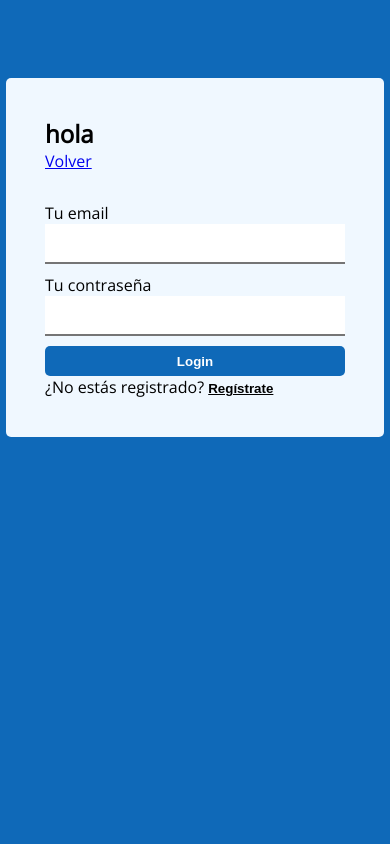
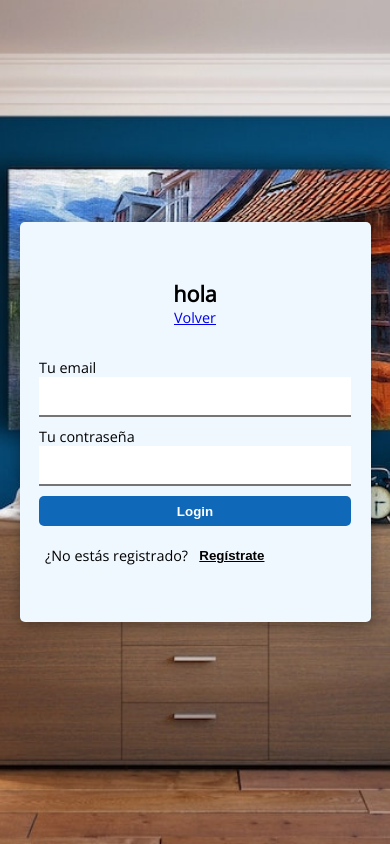
Before and after one commit to rmajka/merlok, a React (Create React App) app: page /login in a window 390 px wide. Built offline with nearby package versions, Linux system fonts and the light colour scheme; no server answers; the database is empty; grey boxes are pictures that could not be loaded.

Commit message:
enhence login screen responsive and create presentations for product on server site

```diff
--- a/src/pages/carrito/Carrito.js
+++ b/src/pages/carrito/Carrito.js
@@ -106,7 +106,9 @@ export default function Carrito({ carrito, setCarrito, setAbrirPresentacion }) {
   return (
     <section className={styles.container}>
       <h1 className={styles.header}>Tu carrito de compra</h1>
-      {carrito.length === 0 && <p>Carrito de compra está vacío</p>}
+      {carrito.length === 0 && (
+        <p className={styles.carritoVacio}>Carrito de compra está vacío</p>
+      )}
       <div className={styles.productsContainer}>{showCarrito}</div>
       {carrito.length !== 0 && <Checkout carrito={carrito} />}
     </section>
--- a/src/pages/carrito/Carrito.module.css
+++ b/src/pages/carrito/Carrito.module.css
@@ -27,6 +27,10 @@
   height: 100px;
   background-color: var(--main-white);
   z-index: var(--z-index-page);
+}
+
+.carritoVacio {
+  margin-top: 100px;
 }
 
 .itemContainer {
--- a/src/pages/login/Login.js
+++ b/src/pages/login/Login.js
@@ -30,8 +30,9 @@ export default function Registrate() {
               {loginMode ? "Login" : "Regístrate"}
             </button>
           </form>
-          <span>
-            {loginMode ? "¿No estás registrado?" : "¿Estás registrado?"}{" "}
+          <span className={styles.changeModeContainer}>
+            {loginMode ? "¿No estás registrado?" : "¿Estás registrado?"}
+            &nbsp;&nbsp;&nbsp;
             <button
               className={styles.loginModeBtn}
               onClick={() => setLoginMode((curr) => !curr)}
--- a/src/pages/login/Login.module.css
+++ b/src/pages/login/Login.module.css
@@ -10,12 +10,17 @@ main {
   display: flex;
   flex-direction: column;
   align-items: center;
+  justify-content: center;
   position: fixed;
   top: -900px;
   background-color: var(--main-blue);
+  background-image: url("../../assets/background\ login.jpg");
+  background-repeat: no-repeat;
+  background-size: cover;
+  background-position: center;
   width: 100%;
   height: 100vh;
-  transition: all 0.3s ease-in-out;
+  transition: top 0.3s ease-in-out;
 }
 
 main.open {
@@ -23,16 +28,25 @@ main.open {
 }
 
 .fromContainer {
-  margin-top: 20%;
-  padding: 10%;
+  position: relative;
+  display: flex;
+  flex-direction: column;
+  align-items: center;
+  justify-content: center;
+  padding: 3%;
   border-radius: 5px;
+  font-size: var(--font-size-1);
   background-color: var(--main-light-blue);
+  width: 80%;
+  max-width: 400px;
+  box-shadow: rgba(0, 0, 0, 0.35) 0px 5px 15px;
 }
 
 .from {
   display: flex;
   flex-direction: column;
   margin-top: 10%;
+  width: 100%;
 }
 
 input {
@@ -40,7 +54,6 @@ input {
   border-bottom: 2px solid var(--main-dark-grey);
   font-size: var(--font-size-1);
   margin-bottom: 10px;
-  width: 300px;
   height: 40px;
   padding-left: 5px;
   color: var(--main-dark-grey);
@@ -68,3 +81,19 @@ input:focus {
   text-decoration: underline;
   cursor: pointer;
 }
+
+.changeModeContainer {
+  display: flex;
+  min-width: 300px;
+  margin-top: 20px;
+}
+
+@media (max-width: 780px) {
+  .fromContainer {
+    width: 90%;
+    max-width: 90%;
+    height: 400px;
+    padding: 5%;
+    font-size: 0.9rem;
+  }
+}
```
Also changed, not shown: src/assets/background login.jpg (added).
